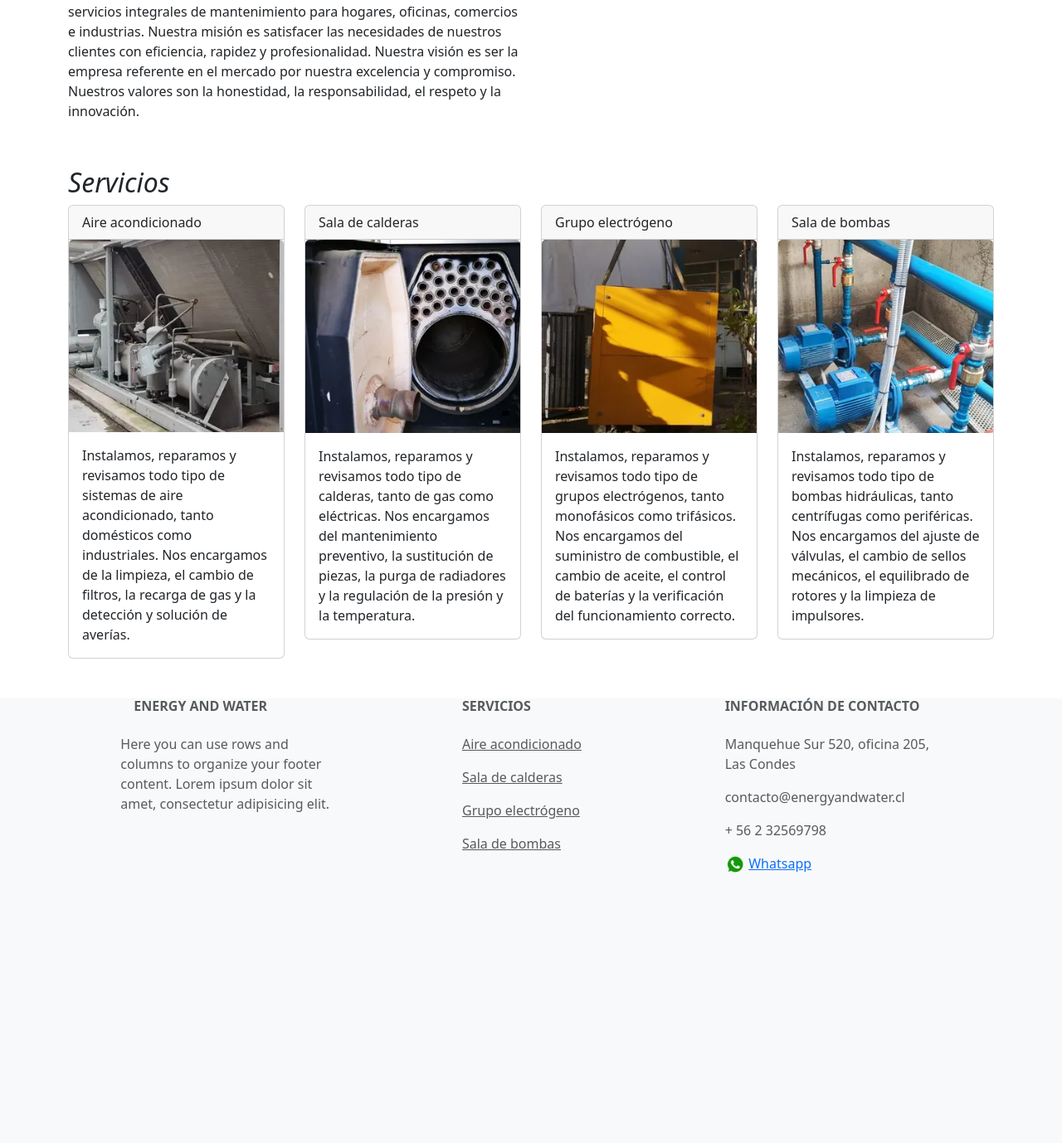
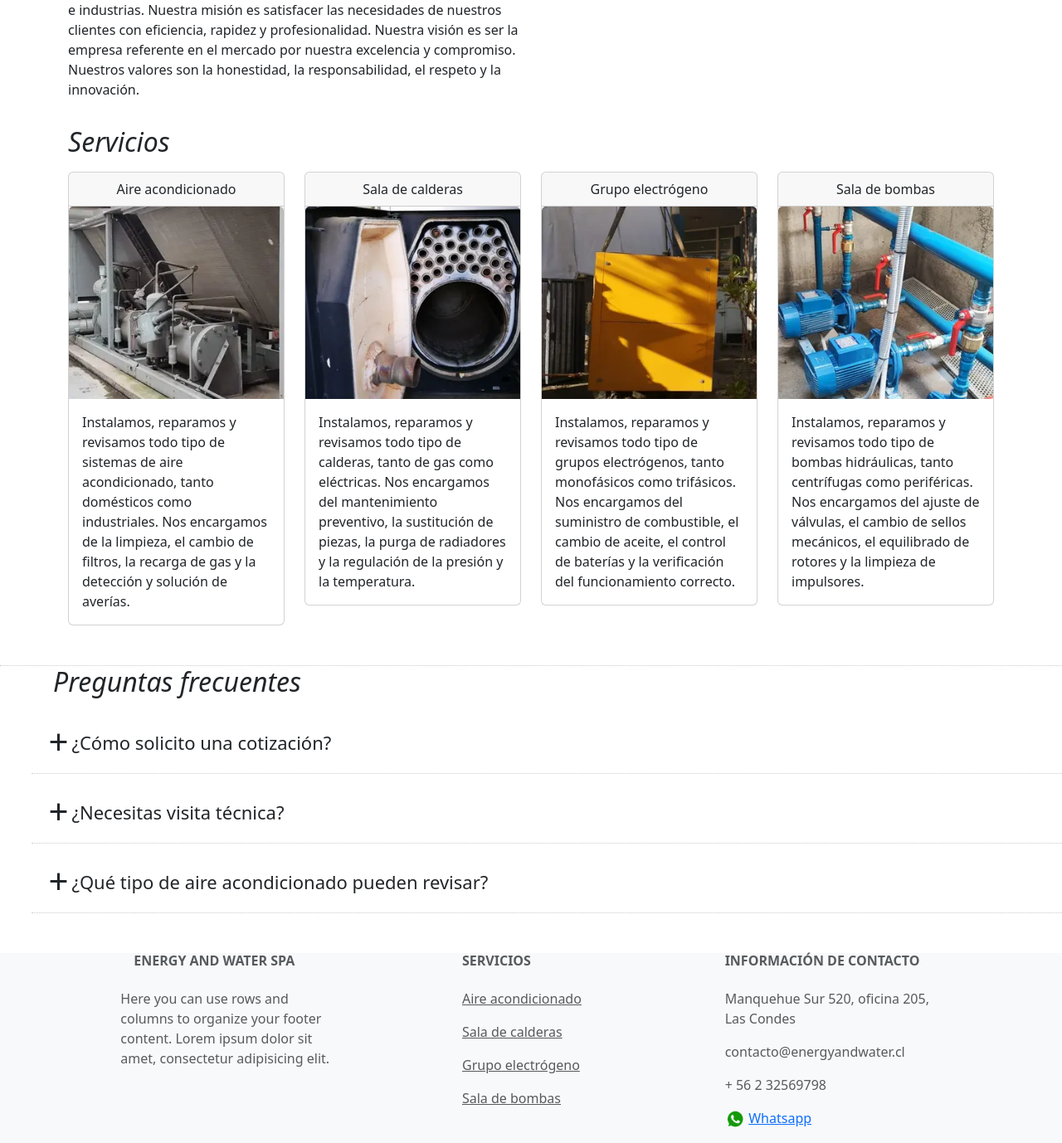
Before and after one commit to Kamikazejar/Ev3Frontend, a PHP site: page / in a window 1280 px wide. Shown: the part 1244-2622 px from the top of the page at 83% size. Before the commit the page ends 2296 px from the top, so only its background shows below. Run offline with PHP 8.4, Linux system fonts and the light colour scheme.

Commit message:
feat: "added FAQ section. Linked JS file. Fixed indentation. Linked FAQs section to navbar link. Added link to servicios section."

```diff
--- a/assets/css/styles.css
+++ b/assets/css/styles.css
@@ -1,3 +1,7 @@
+@import url('https://fonts.googleapis.com/css?family=Hind:300,400&display=swap');
+
+
+
 #Img1{
     margin-inline-start: 20%;
 }
@@ -23,3 +27,91 @@
     padding-top:1%;
     padding-left: 5%;
 }
+#textfaq{
+    padding-left: 5%;
+}
+#faqcontent{
+    padding-left: 3%;
+}
+
+.card-header {
+    text-align: center;
+}
+
+.faq-header{
+  font-size: 25px;
+  font-family:Arial, Helvetica, sans-serif;
+  font-style: oblique;
+  border-bottom: 1px dotted #ccc;
+  padding: 24px;
+}
+
+.faq-content {
+  margin: 0 auto;
+}
+
+.faq-question {
+  padding: 20px 0;
+  border-bottom: 1px dotted #ccc;
+}
+
+.panel-title {
+  font-size: 22px;
+  width: 100%;
+  position: relative;
+  margin: 0;
+  padding: 10px 10px 0 48px;
+  display: block;
+  cursor: pointer;
+}
+
+.panel-content {
+  font-size: 20px;
+  padding: 0px 14px;
+  margin: 0 40px;
+  height: 0;
+  overflow: hidden;
+  z-index: 0;
+  position: relative;
+  opacity: 0;
+  -webkit-transition: .4s ease;
+  -moz-transition: .4s ease;
+  -o-transition: .4s ease;
+  transition: .4s ease;
+
+}
+
+.panel:checked ~ .panel-content{
+  height: auto;
+  opacity: 1;
+  padding: 14px;
+}
+
+.plus {
+  position: absolute;
+  margin-left: 20px;
+  margin-top: 4px;
+  z-index: 5;
+  font-size: 42px;
+  line-height: 100%;
+  -webkit-user-select: none;
+  -moz-user-select: none;
+  -ms-user-select: none;
+  -o-user-select: none;
+  user-select: none;
+  -webkit-transition: .2s ease;
+  -moz-transition: .2s ease;
+  -o-transition: .2s ease;
+  transition: .2s ease;
+}
+
+.panel:checked ~ .plus {
+  -webkit-transform: rotate(45deg);
+  -moz-transform: rotate(45deg);
+  -o-transform: rotate(45deg);
+  transform: rotate(45deg);
+}
+
+.panel {
+  display: none;
+}
--- a/index.html
+++ b/index.html
@@ -7,12 +7,13 @@
     <title>Energy And Water SPA</title>
     <link href="https://cdn.jsdelivr.net/npm/bootstrap@5.3.3/dist/css/bootstrap.min.css" rel="stylesheet"
         integrity="sha384-QWTKZyjpPEjISv5WaRU9OFeRpok6YctnYmDr5pNlyT2bRjXh0JMhjY6hW+ALEwIH" crossorigin="anonymous">
-    <link href="styles.css" rel="stylesheet">
+    <script defer src="assets/js/script.js"></script>
+    <link href="./assets/css/styles.css" rel="stylesheet">
 </head>
 
-<body>
+<body style="height: 100px;">
     <!--Navbar-->
-    <nav class="navbar sticky-top navbar-expand-lg bg-body-tertiary">
+    <nav class="navbar sticky-top navbar-expand-lg bg-body-tertiary" style="height: 100px;">
         <div class="container">
             <a class="navbar-brand" href="#">
                 <img src="assets\img\logoclean.webp" alt="Logo de la empresa Energy and Water" width="100" height="100">
@@ -29,6 +30,8 @@
                     <div class="navbar-nav">
                         <a class="nav-link active" aria-current="page" href="#">Inicio</a>
                         <a class="nav-link" href="#seccionHistoria">Nuestra Historia</a>
+                        <a class="nav-link" href="#seccionFAQs">Preguntas frecuentes</a>
+                        <a class="nav-link" href="#seccionServicios">Servicios</a>
                         <a class="nav-link" href="#">Equipo</a> <!--INSERTAR LINK A EQUIPO CUANDO ESTÉ LISTO-->
                         <a class="nav-link" href="#">Consultas</a> <!--INSERTAR LINK A CONSULTAS/CONTACTO CUANDO ESTÉ LISTO-->
                     </div>
@@ -36,6 +39,7 @@
             </div>
         </div>
     </nav>
+    <!--Navbar-->
 
     <!--Carrusel-->
     <div id="carouselExampleIndicators" class="carousel slide">
@@ -106,9 +110,9 @@
 
 
     <!--Sección Servicios-->
-    <section>
-        <div class="container" id="container1">
-            <h2 id="textservice">Servicios</h2>
+    <section class="mt-3">
+        <div class="container" id="seccionServicios">
+            <h2 id="textService" class="mb-3">Servicios</h2>
             <div class="row">
                 <div class="col-md-3">
                     <div class="card">
@@ -151,6 +155,46 @@
     </section>
     <!--Sección Servicios-->
 
+    <!--Sección FAQs-->
+    <section id="seccionFAQs">
+        <div class="faq-header"></div>
+         <h2 id="textfaq">Preguntas frecuentes</h2>
+        <div id="faqcontent">
+            <div class="faq-content">
+                <div class="faq-question">
+                    <input id="q1" type="checkbox" class="panel">
+                    <div class="plus">+</div>
+                    <label for="q1" class="panel-title">¿Cómo solicito una cotización?</label>
+                    <div class="panel-content">Puedes contactarnos al correo &nbsp; <a
+                            href="mailto:Contacto@energyandwater.cl" target="_blank">Contacto@energyandwater.cl</a> o al
+                        número
+                        <a href="https://wa.me/56232569798" target="_blank">+56232569798</a>.
+                    </div>
+                </div>
+
+                <div class="faq-question">
+                    <input id="q2" type="checkbox" class="panel">
+                    <div class="plus">+</div>
+                    <label for="q2" class="panel-title">¿Necesitas visita técnica?</label>
+                    <div class="panel-content">Puedes solicitar visita técnica para evaluación mediante correo
+                        electrónico&nbsp; <a href="mailto:Contacto@energyandwater.cl"
+                            target="_blank">Contacto@energyandwater.cl</a> o al número
+                        <a href="https://wa.me/56232569798" target="_blank">+56232569798</a>.
+                    </div>
+                </div>
+
+                <div class="faq-question">
+                    <input id="q3" type="checkbox" class="panel">
+                    <div class="plus">+</div>
+                    <label for="q3" class="panel-title">¿Qué tipo de aire acondicionado pueden revisar?</label>
+                    <div class="panel-content">Revisamos, reparamos e instalamos equipos domiciliarios e industriales.
+                    </div>
+                </div>
+            </div>
+        </div>
+    </section>
+    <!--Sección FAQs-->
+
     <!-- Footer -->
     <footer class="text-center text-lg-start bg-body-tertiary text-muted">
 
@@ -163,7 +207,7 @@
             <div class="col-md-3 col-lg-4 col-xl-3 mx-auto mb-4">
                 <!-- Content -->
                 <h6 class="text-uppercase fw-bold mb-4">
-              <i class="fas fa-gem me-3"></i>Energy and Water
+                <i class="fas fa-gem me-3"></i>Energy and Water SPA
                 </h6>
                 <p>
                 Here you can use rows and columns to organize your footer content. Lorem ipsum
@@ -217,16 +261,7 @@
 
         </div>
         <!-- Footer contacto -->
-
     </section>
-    <!-- Section: Links  -->
-
-    <!-- Copyright
-    <div class="text-center p-4" style="background-color: rgba(0, 0, 0, 0.05);">
-      © 2021 Copyright:
-      <a class="text-reset fw-bold" href="https://mdbootstrap.com/">MDBootstrap.com</a>
-    </div>
-    Copyright -->
   </footer>
   <!-- Footer -->
 
```
Also changed, not shown: assets/js/script.js (added). Lines whose indentation alone changed are shown as unchanged.
